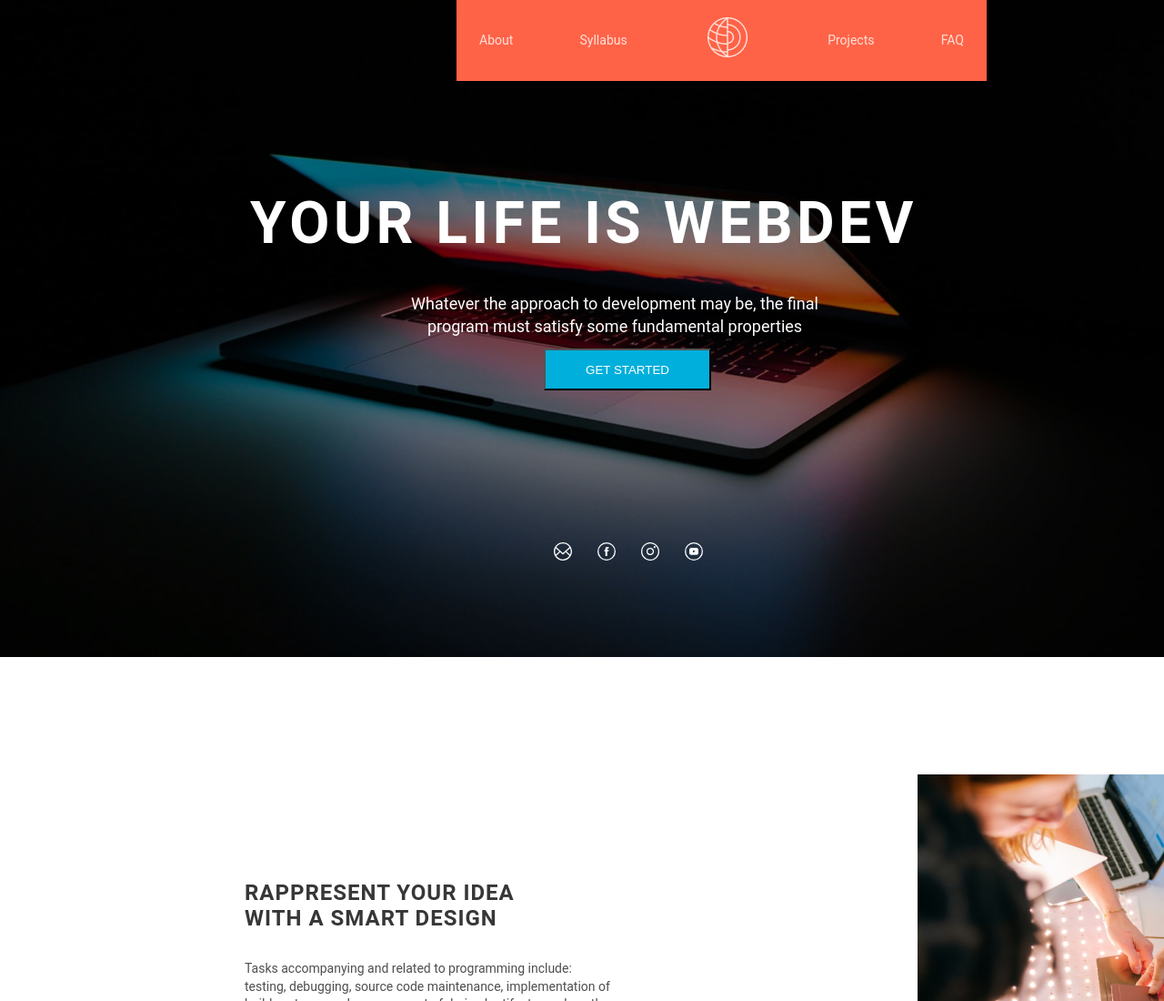
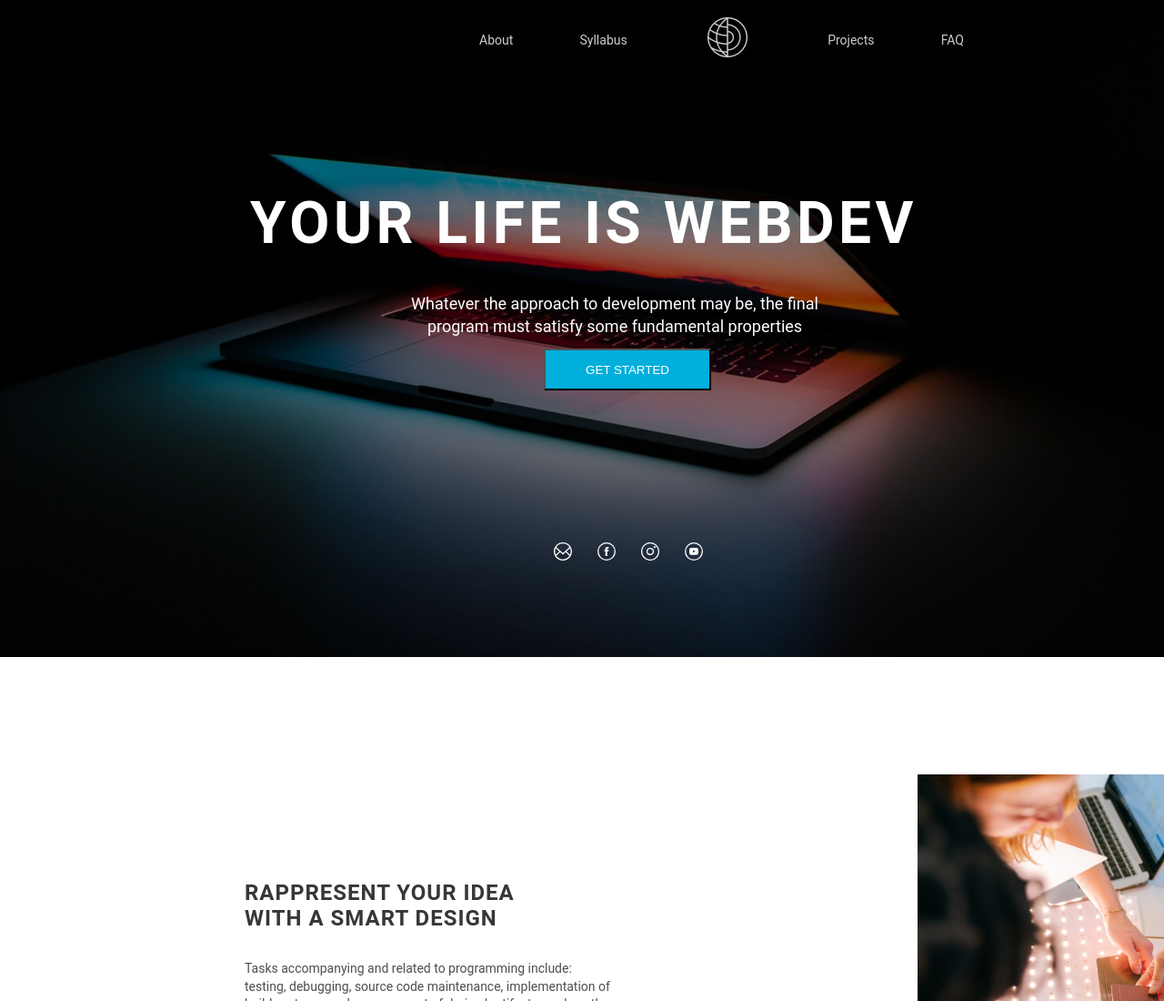
Before and after one commit to KatrineSh/rsschool-cv, a plain HTML site: page webdev/index.html in a window 1280 px wide. Shown: the top 1100 px of the page at 91% size. Drawn offline with Linux system fonts and the light colour scheme.

Commit message:
fix: change color header

```diff
--- a/webdev/style.css
+++ b/webdev/style.css
@@ -31,7 +31,6 @@ bottom: -22px;
     margin-right: 515px;
     width: 583px;
     height: 95px;
-    background: tomato;
 }
 
 .nav {
```
